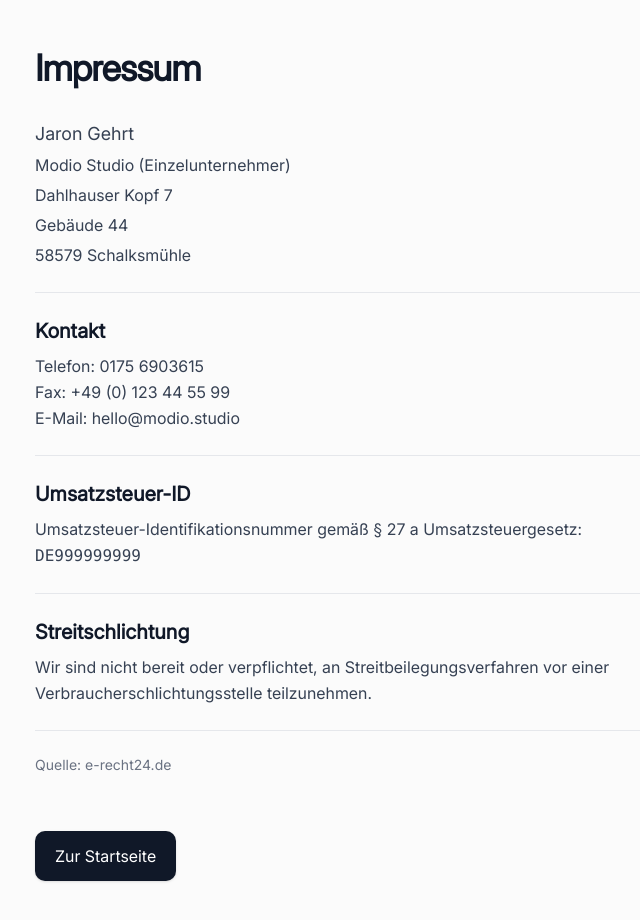
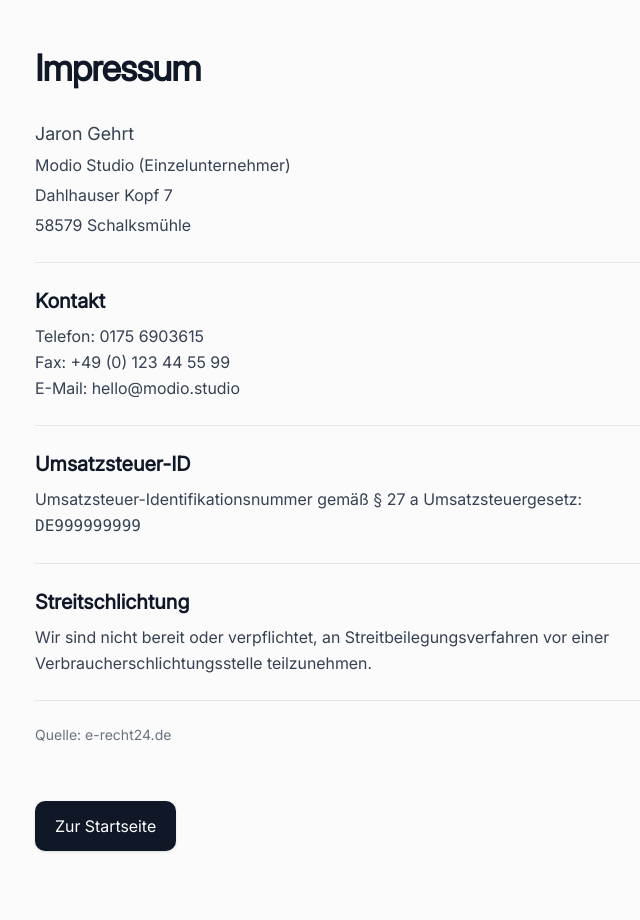
Before and after one commit to ModioStudio/modio-maintenance, a Next.js app: page /imprint in a window 1280 px wide. Shown: the top 920 px of the page, without its empty margins (245-885 px from the left). After the commit the page ends 899 px from the top, so only its background shows below. Built offline with nearby package versions, Linux system fonts and the light colour scheme.

Commit message:
fix: remove incorrect address line from ImpressumPage

```diff
--- a/app/imprint/page.tsx
+++ b/app/imprint/page.tsx
@@ -12,7 +12,6 @@ export default function ImpressumPage() {
           <p className="font-medium text-lg">Jaron Gehrt</p>
           <p>Modio Studio (Einzelunternehmer)</p>
           <p>Dahlhauser Kopf 7</p>
-          <p>Gebäude 44</p>
           <p>58579 Schalksmühle</p>
         </div>
 
```
